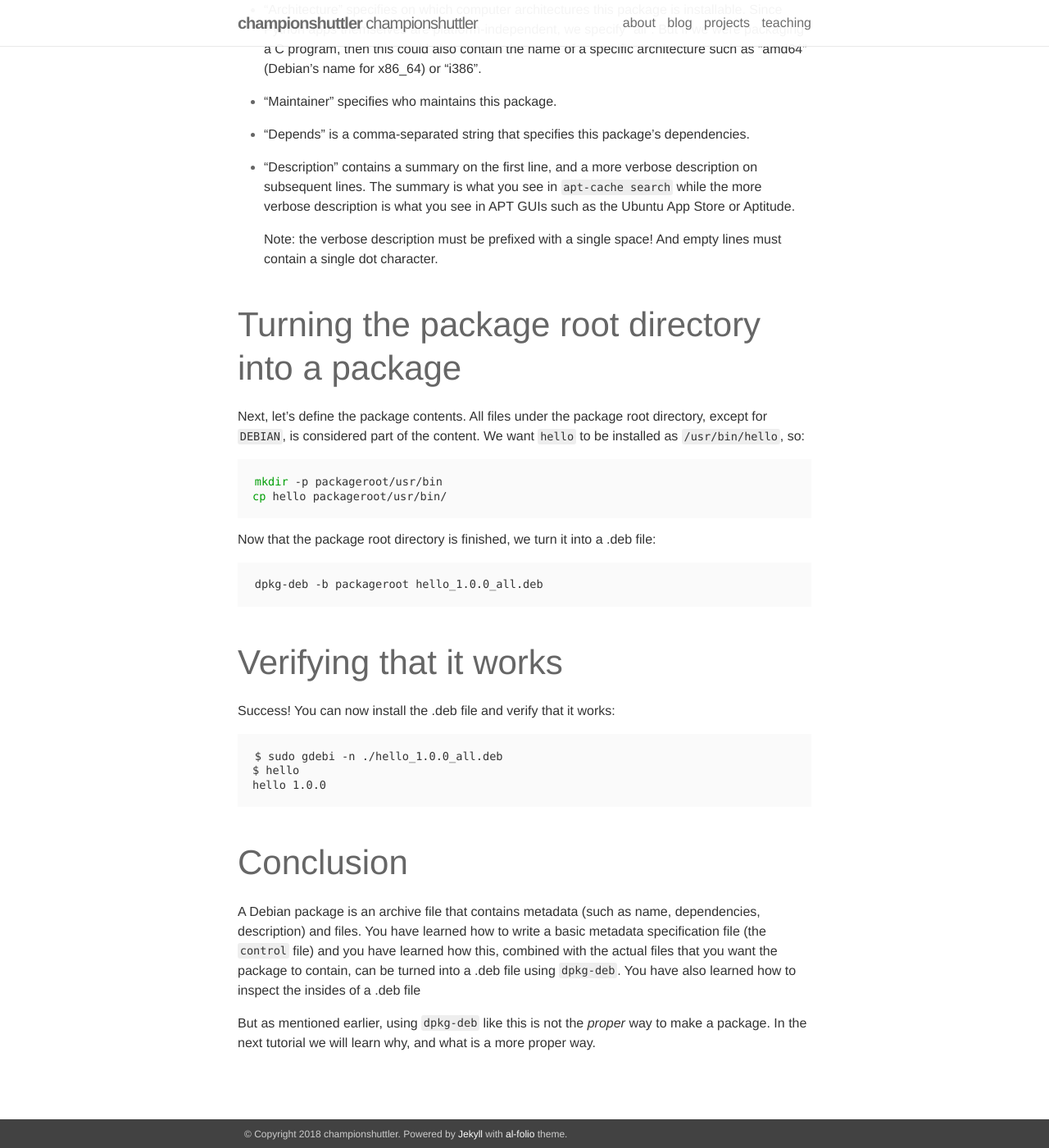
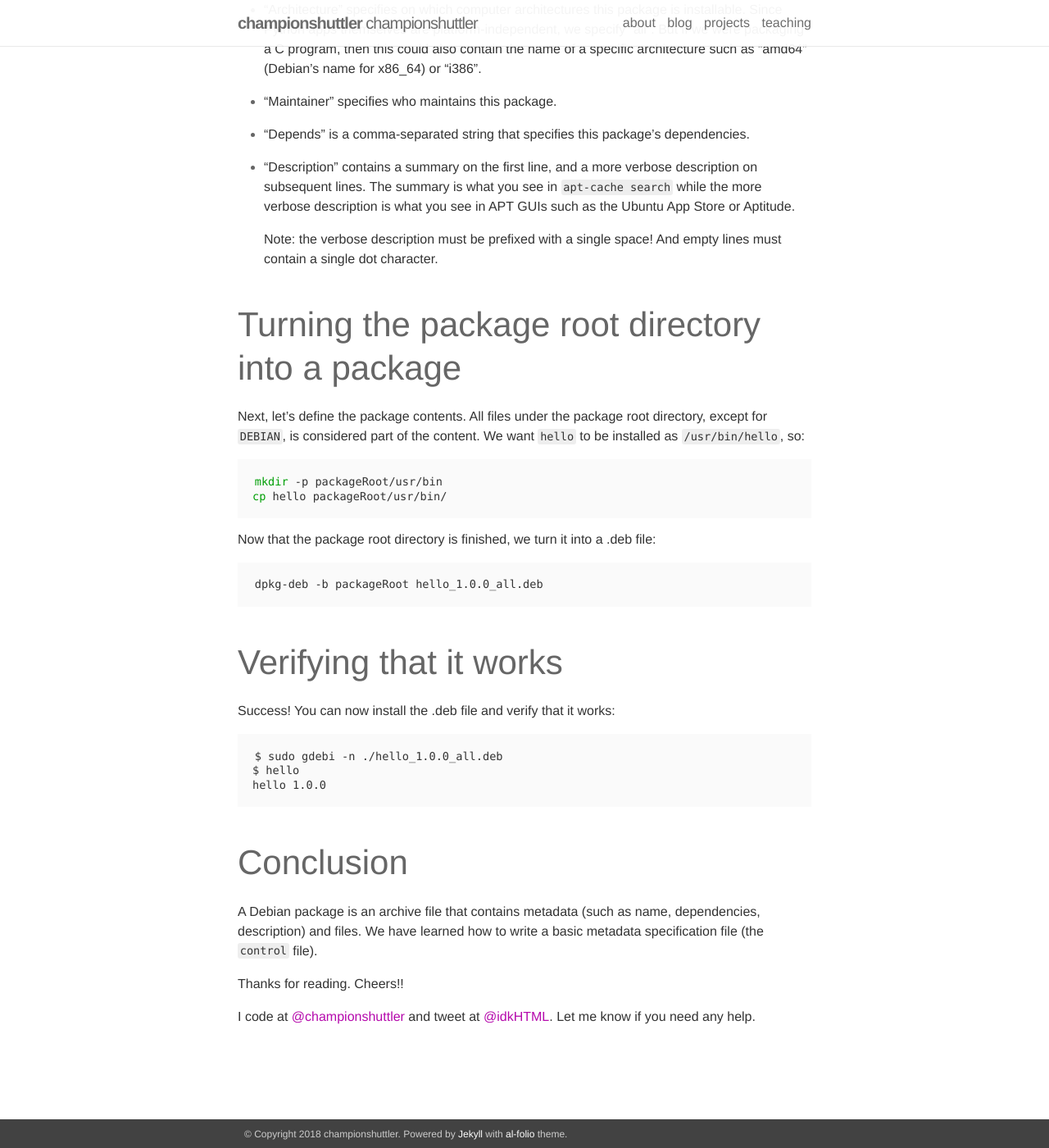
Before and after one commit to championshuttler/portfolio, a Jekyll site: the page built from _posts/2018-12-31-building-your-debian-package.markdown, in a window 1280 px wide and 1400 px high, scrolled down 2055 px. Shown: the whole window at 82% size. Built offline with Jekyll 4.4.1, drawn with Linux system fonts in a browser that asks for light colours; nearby versions of some CDN libraries; our own code applies the rules of GitHub Pages for plain Markdown files; some of the changed text lies outside the part shown.

Commit message:
intro add

````diff
--- a/_posts/2018-12-31-building-your-debian-package.markdown
+++ b/_posts/2018-12-31-building-your-debian-package.markdown
@@ -37,12 +37,12 @@ chmod +x hello
 
 ## Creating the package root directory
 
-Now that we have an application, let's build a package. The simplest tool for building a .deb file is `dpkg-deb`. It accepts a directory containing package metadata files and content files. Let's create this directory. We call it `packageroot`.
+Now that we have an application, let's build a package. The simplest tool for building a .deb file is `dpkg-deb`. It accepts a directory containing package metadata files and content files. Let's create this directory. We call it `packageRoot`.
 
 {% highlight python %}
 
 ```bash
-mkdir packageroot
+mkdir packageRoot
 ```
 
 {% endhighlight %}
@@ -52,8 +52,8 @@ The package metadata must live in a file called `DEBIAN/control` under the packa
 {% highlight python %}
 
 ```bash
-mkdir packageroot/DEBIAN
-editor packageroot/DEBIAN/control
+mkdir packageRoot/DEBIAN
+editor packageRoot/DEBIAN/control
 ```
 
 {% endhighlight %}
@@ -100,14 +100,14 @@ These are the meanings of the fields:
 Next, let's define the package contents. All files under the package root directory, except for `DEBIAN`, is considered part of the content. We want `hello` to be installed as `/usr/bin/hello`, so:
 
 ```bash
-mkdir -p packageroot/usr/bin
-cp hello packageroot/usr/bin/
+mkdir -p packageRoot/usr/bin
+cp hello packageRoot/usr/bin/
 ```
 
 Now that the package root directory is finished, we turn it into a .deb file:
 
 ```bash
-dpkg-deb -b packageroot hello_1.0.0_all.deb
+dpkg-deb -b packageRoot hello_1.0.0_all.deb
 ```
 
 ## Verifying that it works
@@ -122,6 +122,8 @@ hello 1.0.0
 
 ## Conclusion
 
-A Debian package is an archive file that contains metadata (such as name, dependencies, description) and files. You have learned how to write a basic metadata specification file (the `control` file) and you have learned how this, combined with the actual files that you want the package to contain, can be turned into a .deb file using `dpkg-deb`. You have also learned how to inspect the insides of a .deb file
+A Debian package is an archive file that contains metadata (such as name, dependencies, description) and files. We have learned how to write a basic metadata specification file (the `control` file).
 
-But as mentioned earlier, using `dpkg-deb` like this is not the _proper_ way to make a package. In the next tutorial we will learn why, and what is a more proper way.
+Thanks for reading. Cheers!!
+
+I code at <a href="https://github.com/championshuttler" target="blank">@championshuttler</a> and tweet at <a href="https://twitter.com/idkHTML" target="blank">@idkHTML</a>. Let me know if you need any help.
````
